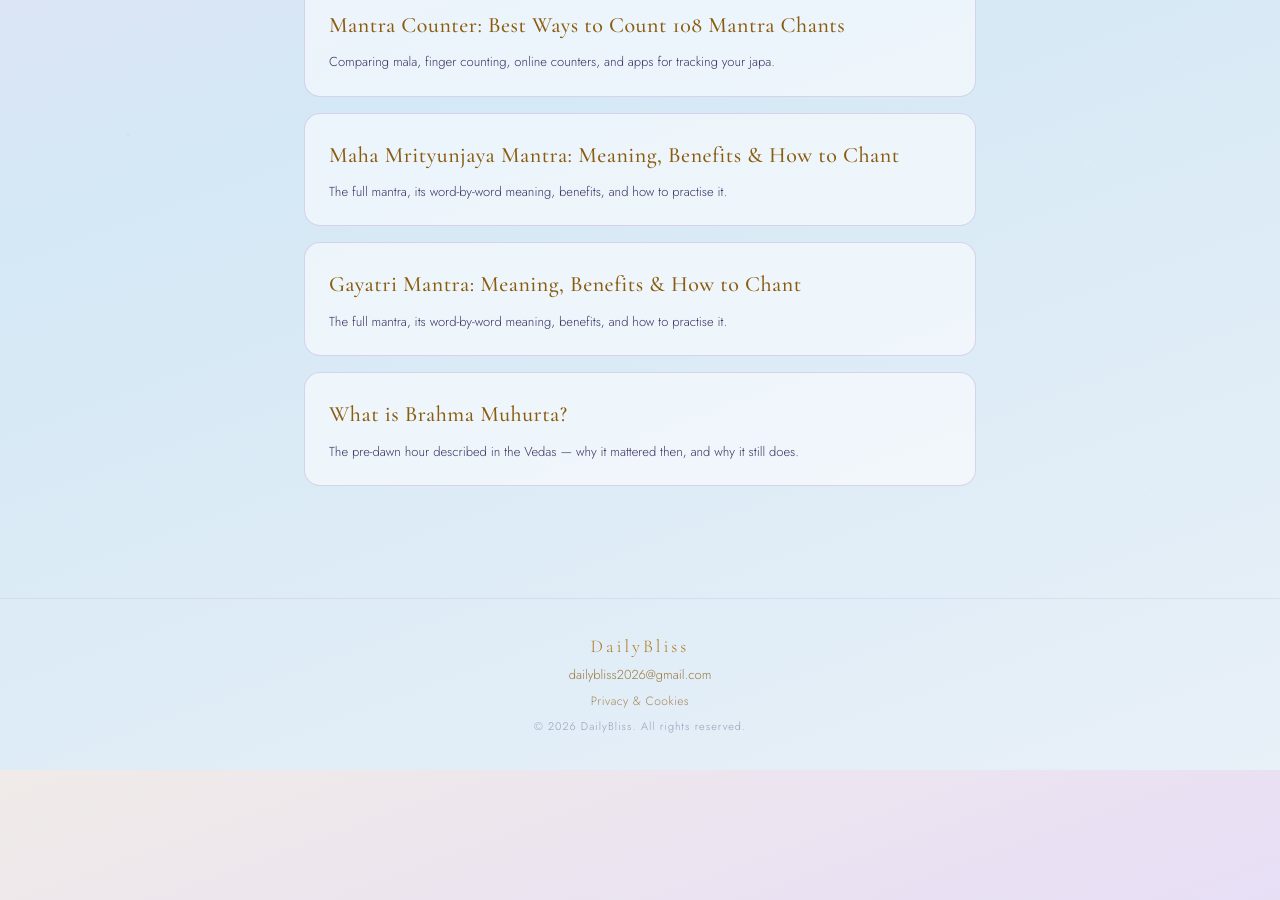
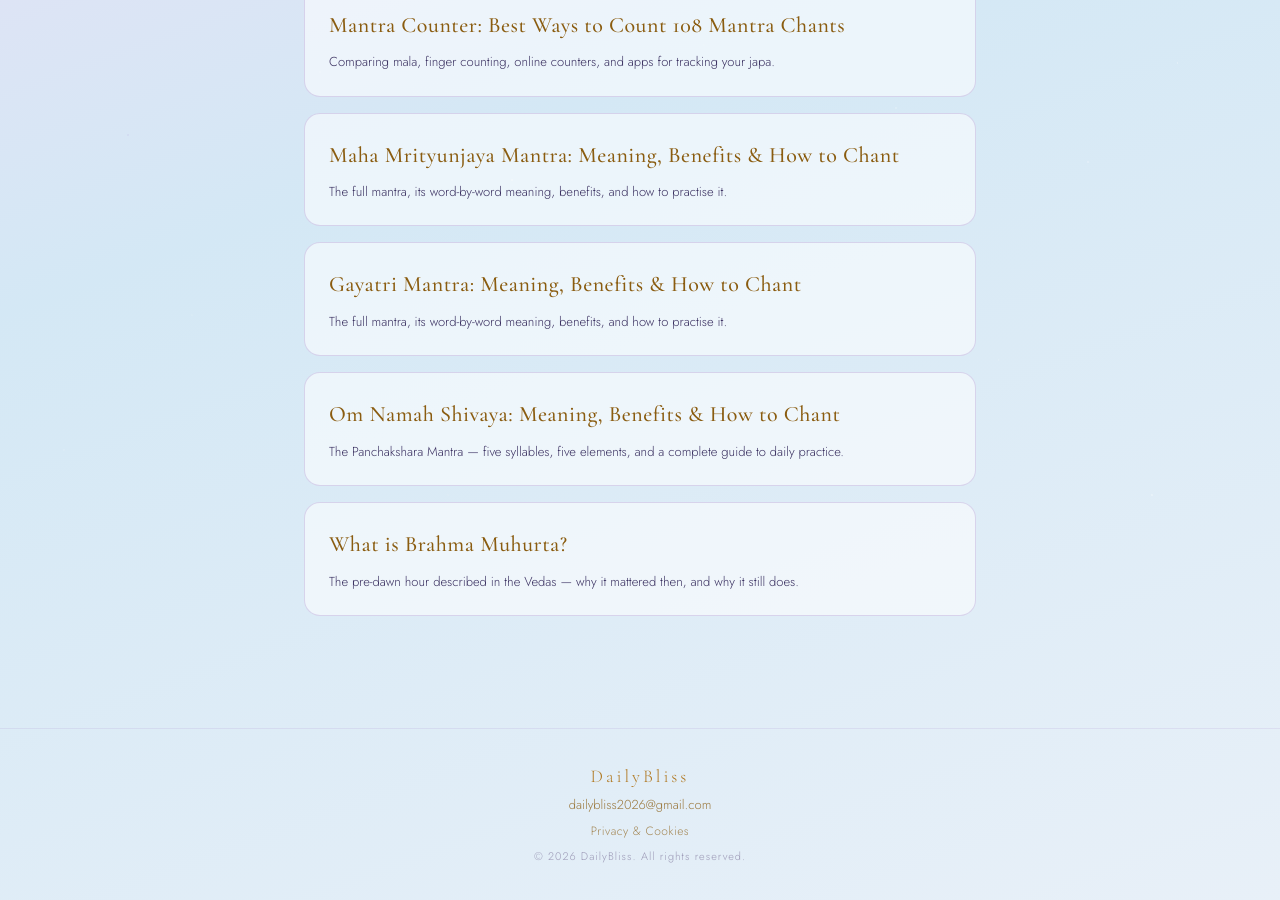
Before and after one commit to dailybliss/dailybliss.github.io, a Jekyll site: the page built from blog/index.html, in a window 1280 px wide and 900 px high, scrolled down 969 px. Built offline with Jekyll 4.4.1, drawn with Linux system fonts in a browser that asks for light colours; before the commit the page ends 1739 px from its top, so only the background shows below that.

Commit message:
Update index.html

```diff
--- a/blog/index.html
+++ b/blog/index.html
@@ -61,6 +61,12 @@ description: Notes on spiritual practice, ancient wisdom, and modern living.
       </a>
     </li>
     <li>
+      <a href="{{ '/blog/om-namah-shivaya/' | relative_url }}">
+        <h3>Om Namah Shivaya: Meaning, Benefits &amp; How to Chant</h3>
+        <p>The Panchakshara Mantra — five syllables, five elements, and a complete guide to daily practice.</p>
+      </a>
+    </li>
+    <li>
       <a href="{{ '/blog/what-is-brahma-muhurta/' | relative_url }}">
         <h3>What is Brahma Muhurta?</h3>
         <p>The pre-dawn hour described in the Vedas — why it mattered then, and why it still does.</p>
```
